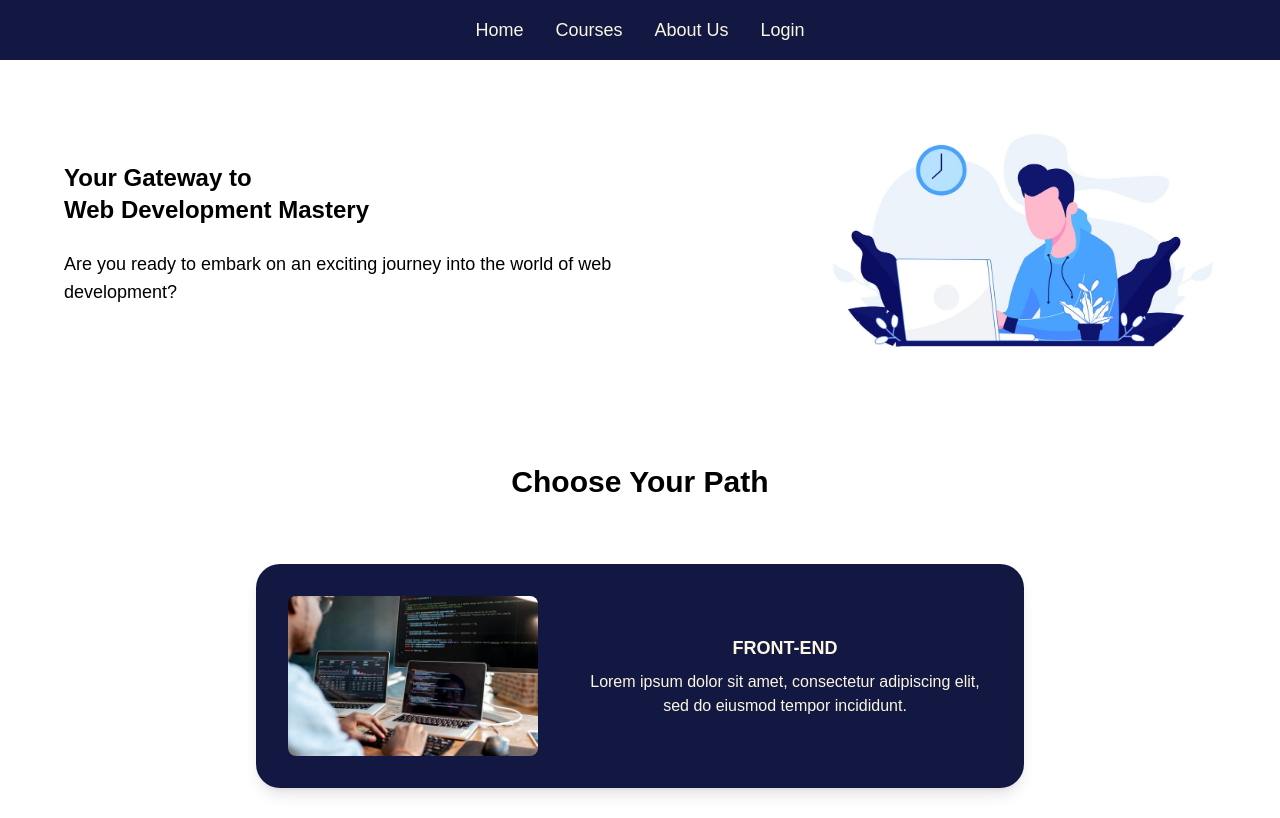
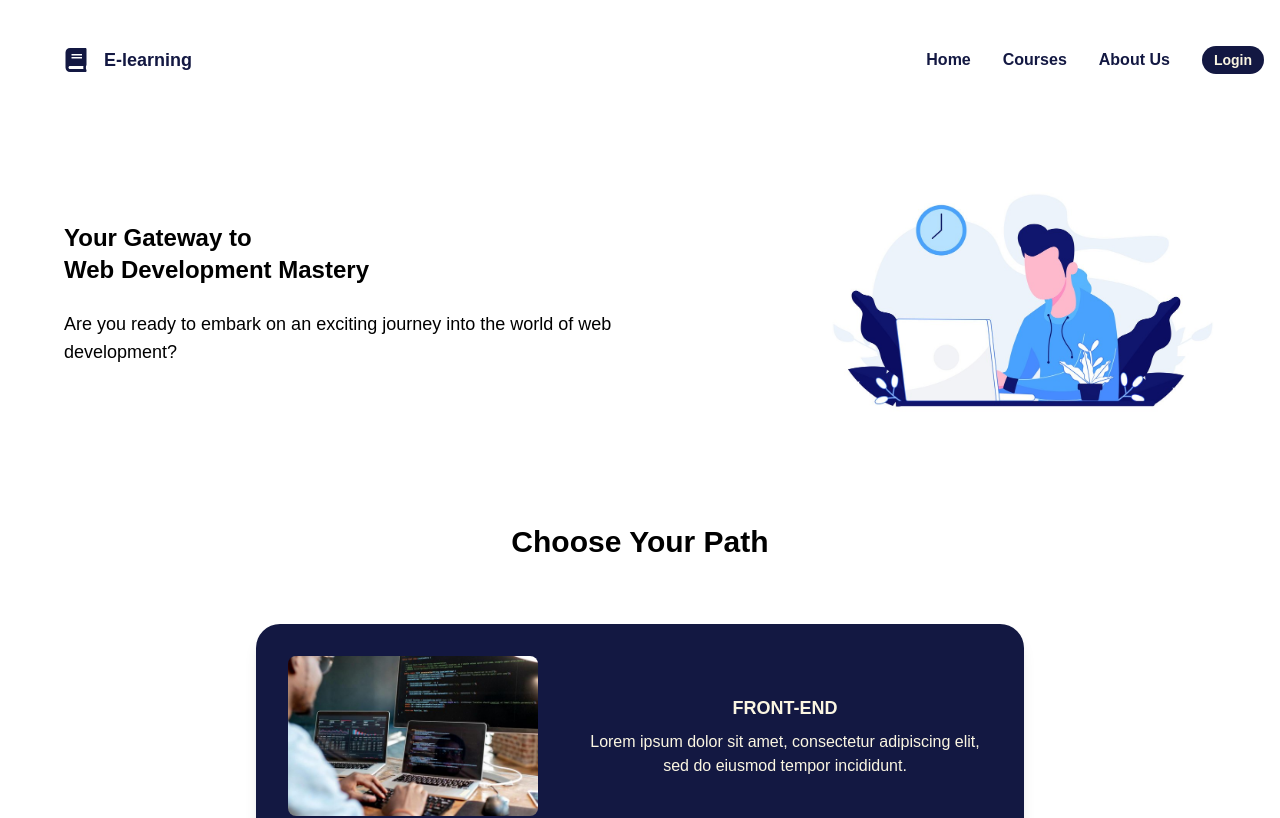
Before and after one commit to patgrace/SISTECH, a Next.js app in the folder hands-on-2/: page / in a window 1280 px wide. Shown: the top 818 px of the page. Built offline with nearby package versions, Linux system fonts and the light colour scheme.

Commit message:
fix: UI header

```diff
--- a/hands-on-2/components/Header/Header.tsx
+++ b/hands-on-2/components/Header/Header.tsx
@@ -1,4 +1,5 @@
 import Link from 'next/link';
+import { FaBook } from 'react-icons/fa';
 
 type NavItem = {
     href: string;
@@ -14,17 +15,21 @@ function Header() {
     ];
 
     return (
-        <div className="">
-            <nav className=" bg-blue flex justify-center items-center gap-8 py-4 px-8 " >
+        <header className='flex justify-between items-center p-4'>
+            <a href="#" className='flex items-center text-blue mx-8 my-4'>
+                <FaBook className="text-2xl m-4 p" />
+                <span className="text-lg font-bold">E-learning</span>
+            </a>
+            <nav className="flex items-center gap-8">
                 {navItems.map((item) => (
                     <Link key={item.href} href={item.href}>
-                        <div className="flex items-center flex-col gap-1 text-light">
-                            <p className="text-xs md:text-lg">{item.label}</p>
+                        <div className="flex ">
+                            <p className={`flex items-center flex-col gap-1 text-blue font-bold ${item.label === "Login" ? "bg-blue text-light rounded-2xl px-3 py-1 text-sm " : " "}`}>{item.label}</p>
                         </div>
                     </Link>
                 ))}
             </nav>
-        </div>
+        </header>
     );
 }
 
```
Also changed, not shown: hands-on-2/package.json (+5 -4 lines), 1 other file (tests, documents, lock files or other folders).
